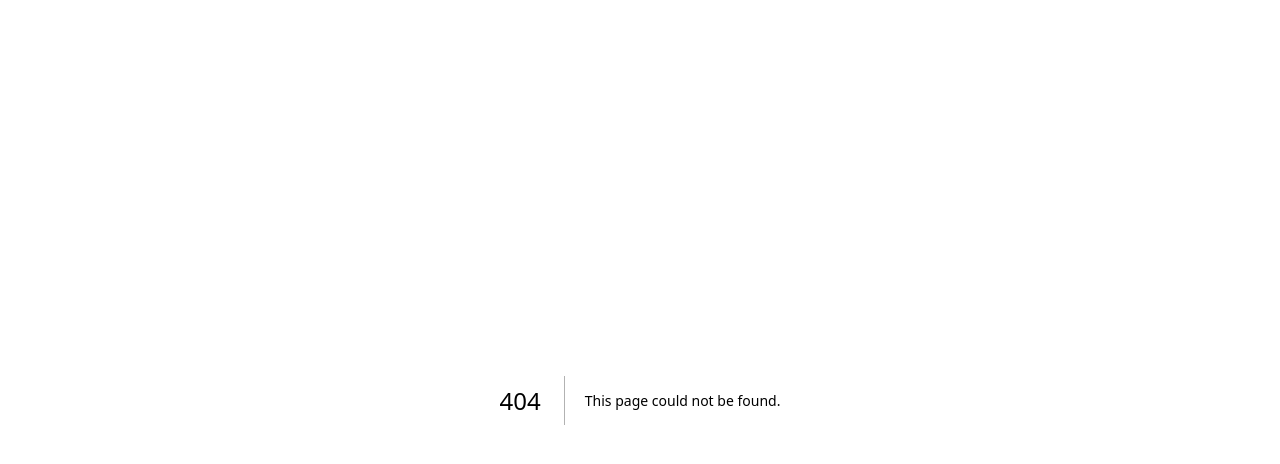
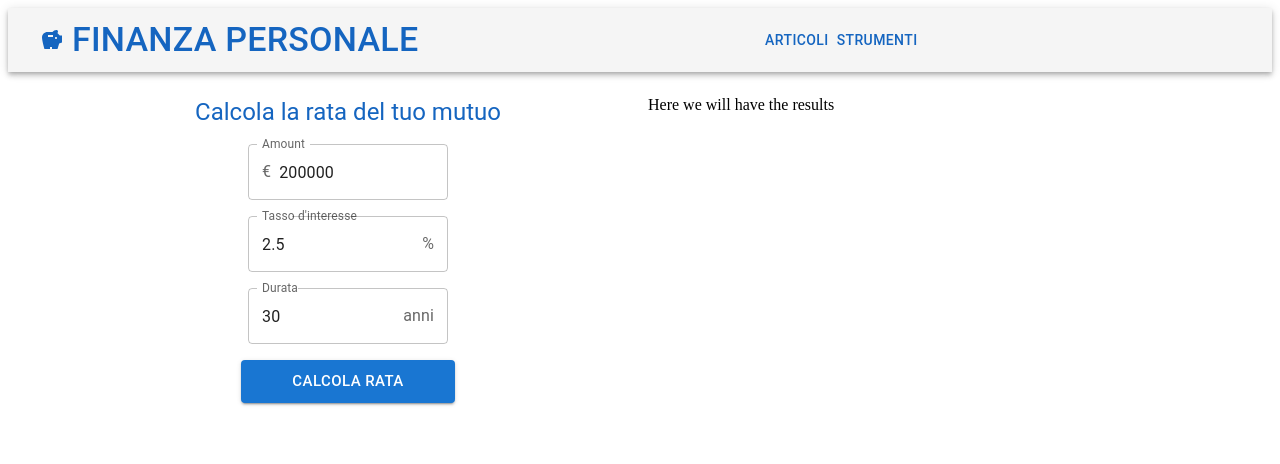
Before and after one commit to mbesio/personal-finance-site, a Next.js app: page /calculators/ratamutuo in a window 1280 px wide. Before the commit this address had no page. Shown: the top 464 px of the page. Built offline with nearby package versions, Linux system fonts and the light colour scheme.

Commit message:
added input form

```diff
--- /dev/null
+++ b/components/calculators/calculatorResults.tsx
@@ -0,0 +1,7 @@
+import React from 'react'
+
+const MortgageResults = () => {
+  return <div>Here we will have the results</div>
+}
+
+export default MortgageResults
--- /dev/null
+++ b/components/calculators/mortgageCalc.tsx
@@ -0,0 +1,108 @@
+import React, { useState } from 'react'
+import FormControl from '@mui/material/FormControl'
+import FormGroup from '@mui/material/FormGroup'
+import OutlinedInput from '@mui/material/OutlinedInput'
+import InputAdornment from '@mui/material/InputAdornment'
+import Typography from '@mui/material/Typography'
+import Box from '@mui/material/Box'
+import InputLabel from '@mui/material/InputLabel'
+import Button from '@mui/material/Button'
+
+const MortgageCalculator = () => {
+  const [amount, setAmount] = useState(200000)
+  const [rate, setRate] = useState(2.5)
+  const [years, setYears] = useState(30)
+
+  const handleChangeAmount = (e) => setAmount(e.target.value)
+  const handleChangeRate = (e) => setRate(e.target.value)
+  const handleChangeYears = (e) => setYears(e.target.value)
+
+  const handleSubmit = (e) => {
+    e.preventDefault()
+    console.log('the button was clicked')
+  }
+
+  return (
+    <Box>
+      <Typography
+        gutterBottom
+        variant="h5"
+        component="h2"
+        color="primary.dark"
+        align="center"
+      >
+        Calcola la rata del tuo mutuo
+      </Typography>
+      <form>
+        <Box
+          sx={{
+            display: 'flex',
+            flexDirection: 'column',
+            alignItems: 'center',
+          }}
+        >
+          <FormControl fullWidth sx={{ m: 1, width: '25ch' }}>
+            <InputLabel htmlFor="amount">Amount</InputLabel>
+            <OutlinedInput
+              id="amount"
+              startAdornment={
+                <InputAdornment position="start">€</InputAdornment>
+              }
+              label="Amount"
+              type="number"
+              value={amount}
+              onChange={(e) => handleChangeAmount(e)}
+              onKeyPress={(e) => {
+                e.key === 'Enter' && e.preventDefault()
+              }}
+              inputProps={{ step: '10000', lang: 'en-US' }}
+            />
+          </FormControl>
+          <FormControl fullWidth sx={{ m: 1, width: '25ch' }}>
+            <InputLabel htmlFor="rate">Tasso d'interesse</InputLabel>
+            <OutlinedInput
+              id="rate"
+              endAdornment={<InputAdornment position="end">%</InputAdornment>}
+              label="Rate"
+              type="number"
+              value={rate}
+              onChange={(e) => handleChangeRate(e)}
+              onKeyPress={(e) => {
+                e.key === 'Enter' && e.preventDefault()
+              }}
+              inputProps={{ step: '0.1' }}
+            />
+          </FormControl>
+          <FormControl fullWidth sx={{ m: 1, width: '25ch' }}>
+            <InputLabel htmlFor="years">Durata</InputLabel>
+            <OutlinedInput
+              id="years"
+              endAdornment={
+                <InputAdornment position="end">anni</InputAdornment>
+              }
+              label="Years"
+              type="number"
+              value={years}
+              onChange={(e) => handleChangeYears(e)}
+              onKeyPress={(e) => {
+                e.key === 'Enter' && e.preventDefault()
+              }}
+              inputProps={{ step: '5' }}
+            />
+          </FormControl>
+          <Button
+            fullWidth
+            sx={{ m: 1, width: '25ch' }}
+            variant="contained"
+            size="large"
+            onClick={(e) => handleSubmit(e)}
+          >
+            Calcola Rata
+          </Button>
+        </Box>
+      </form>
+    </Box>
+  )
+}
+
+export default MortgageCalculator
--- a/package.json
+++ b/package.json
@@ -24,6 +24,7 @@
     "prettier": "^2.8.3",
     "react": "^18.2.0",
     "react-dom": "^18.2.0",
+    "react-number-format": "^5.1.3",
     "remark": "^14.0.2",
     "remark-html": "^15.0.1"
   },
--- /dev/null
+++ b/pages/calculators/ratamutuo/index.tsx
@@ -0,0 +1,31 @@
+import React from 'react'
+import Box from '@mui/material/Box'
+import AppBar from '../../../components/appBar'
+import Container from '@mui/material/Container'
+import Grid from '@mui/material/Grid'
+import MortgageCalculator from '../../../components/calculators/mortgageCalc'
+import MortgageResults from '../../../components/calculators/calculatorResults'
+
+const Ratamutuo = () => (
+  <Box>
+    <AppBar />
+    <Container
+      maxWidth="lg"
+      sx={{
+        pt: 3,
+      }}
+    >
+      {/* should have a grid here so they are either next to each other or on top of each other  */}
+      <Grid container spacing={2}>
+        <Grid item xs={12} sm={6} md={6}>
+          <MortgageCalculator />
+        </Grid>
+        <Grid item xs={12} sm={6} md={6}>
+          <MortgageResults />
+        </Grid>
+      </Grid>
+    </Container>
+  </Box>
+)
+
+export default Ratamutuo
```
Also changed, not shown: components/calculators/calculatorCard.tsx (+1 -71 lines), components/icons/budget.tsx (added, +10 -0 lines), pages/calculators/budget/index.tsx (added, +20 -0 lines), pages/calculators/index.tsx (+5 -6 lines), 1 other file (tests, documents, lock files or other folders).
